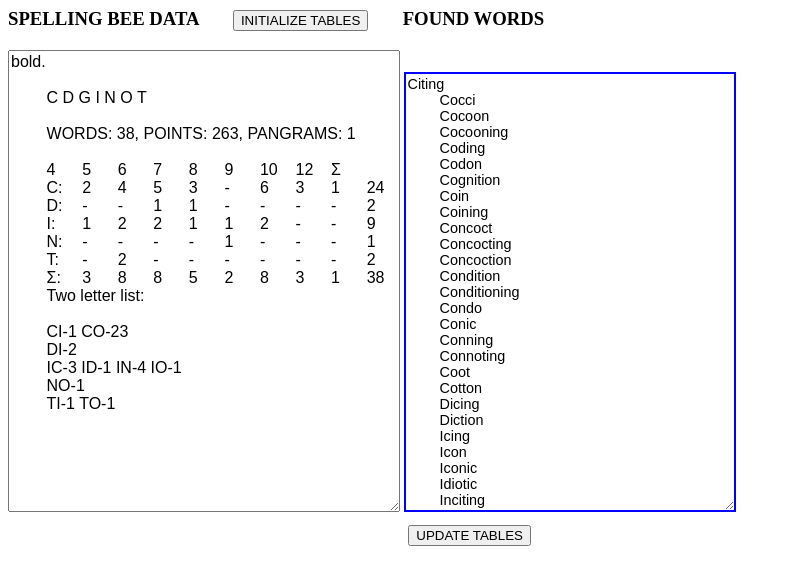
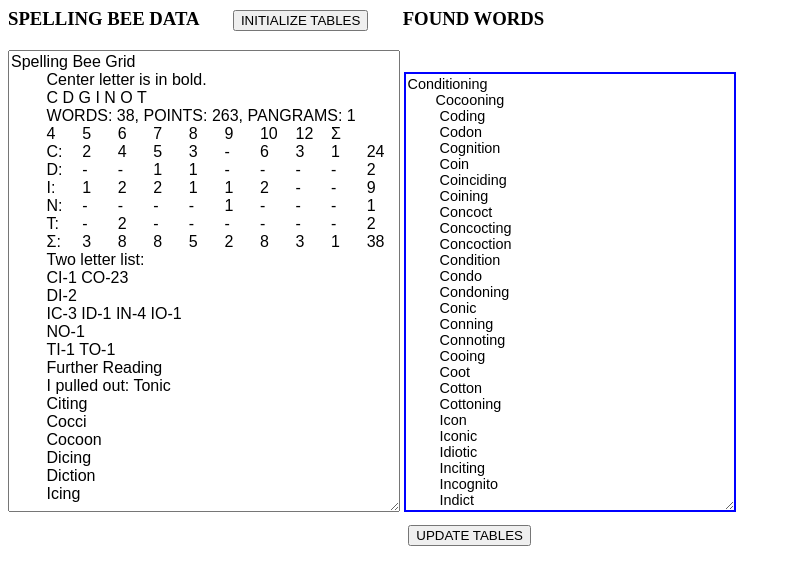
Before and after one commit to PostDoc71/SpellingBee, a plain HTML site: page index.html in a window 1280 px wide. Shown: the whole page, without its empty margins (0-791 px from the left). Drawn offline with Linux system fonts and the light colour scheme.

Commit message:
error corrections

```diff
--- a/SpellingBee.js
+++ b/SpellingBee.js
@@ -216,7 +216,7 @@ function UpdateTables() {
     }
     DataInput = El.DataInput.value.toUpperCase().split(/[^A-Z]+/).filter(x => x);
     if (!ValidateDataInput()) {
-        alert(`Invalid words in FOUND WORDS. Please correct.\n` + BadWords.join(",z"));
+        alert(`Invalid words in FOUND WORDS. Please correct.\n` + BadWords.join(", "));
         return;
     }
     let ProcessList = CullList();
--- a/index.html
+++ b/index.html
@@ -14,12 +14,10 @@
     <h3>SPELLING BEE DATA
     <button id="initialize">INITIALIZE TABLES</button>
     FOUND WORDS<br></h3>
-    <textarea id="raw-stats">bold.
-
+    <textarea id="raw-stats">Spelling Bee Grid
+        Center letter is in bold.
         C D G I N O T
-
         WORDS: 38, POINTS: 263, PANGRAMS: 1
-
         4	5	6	7	8	9	10	12	Σ
         C:	2	4	5	3	-	6	3	1	24
         D:	-	-	1	1	-	-	-	-	2
@@ -28,35 +26,42 @@
         T:	-	2	-	-	-	-	-	-	2
         Σ:	3	8	8	5	2	8	3	1	38
         Two letter list:
-
         CI-1 CO-23
         DI-2
         IC-3 ID-1 IN-4 IO-1
         NO-1
-        TI-1 TO-1</textarea>
-    <textarea id="input" rows="27" cols="37">Citing
+        TI-1 TO-1
+        Further Reading
+        I pulled out: Tonic
+        Citing
         Cocci
         Cocoon
-        Cocooning
+        Dicing
+        Diction
+        Icing
+
+        </textarea>
+    <textarea id="input" rows="27" cols="37">Conditioning
+       Cocooning
         Coding
         Codon
         Cognition
         Coin
+        Coinciding
         Coining
         Concoct
         Concocting
         Concoction
         Condition
-        Conditioning
         Condo
+        Condoning
         Conic
         Conning
         Connoting
+        Cooing
         Coot
         Cotton
-        Dicing
-        Diction
-        Icing
+        Cottoning
         Icon
         Iconic
         Idiotic
```
